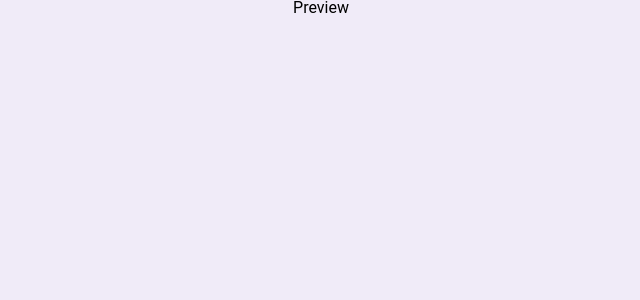
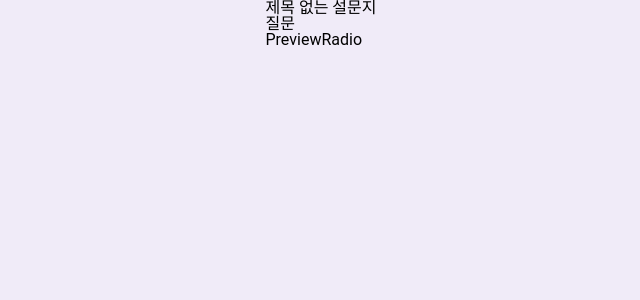
Before and after one commit to eeeyooon/google-form, a React (Create React App) app: page /preview in a window 1280 px wide. Shown: the top 300 px of the page, without its empty margins (319-959 px from the left). Built offline with nearby package versions, Linux system fonts and the light colour scheme.

Commit message:
style: preview 기능 구현에 필요한 컴포넌트 생성

```diff
--- /dev/null
+++ b/src/components/PreviewCard/index.tsx
@@ -0,0 +1,43 @@
+import { useSelector } from 'react-redux';
+import { RootState } from '../../store';
+import styled from 'styled-components';
+import PreviewInputText from '../PreviewInputText';
+import PreviewRadio from '../PreviewRadio';
+import PreviewDnd from '../PreviewDnd';
+import PreviewCheckbox from '../PreviewCheckbox';
+
+type PreviewCardProps = {
+	cardId: number;
+};
+export default function PreviewCard({ cardId }: PreviewCardProps) {
+	const CardData = useSelector((state: RootState) => state.question.cards[cardId]);
+
+	const { questionType, options, cardTitle, isRequired } = CardData;
+
+	const PreviewCardType = () => {
+		switch (questionType) {
+			case 'RadioType':
+				return <PreviewRadio options={options} isRequired={isRequired} />;
+			case 'CheckboxType':
+				return <PreviewCheckbox options={options} isRequired={isRequired} />;
+			case 'DndType':
+				return <PreviewDnd options={options} isRequired={isRequired} />;
+			case 'ShortType':
+				return <PreviewInputText isRequired={isRequired} />;
+			case 'LongType':
+				return <PreviewInputText isRequired={isRequired} />;
+			default:
+				return;
+		}
+	};
+
+	return (
+		<PreviewCardWrapper>
+			<CardTitle>{cardTitle}</CardTitle>
+			{PreviewCardType()}
+		</PreviewCardWrapper>
+	);
+}
+
+const PreviewCardWrapper = styled.div``;
+const CardTitle = styled.div``;
--- /dev/null
+++ b/src/components/PreviewCheckbox/index.tsx
@@ -0,0 +1,5 @@
+import { PreviewOptionProps } from '../../types/options';
+
+export default function PreviewCheckbox({ options, isRequired }: PreviewOptionProps) {
+	return <div>PreviewCheckbox</div>;
+}
--- /dev/null
+++ b/src/components/PreviewDnd/index.tsx
@@ -0,0 +1,5 @@
+import { PreviewOptionProps } from '../../types/options';
+
+export default function PreviewDnd({ options, isRequired }: PreviewOptionProps) {
+	return <div>PreviewDnd</div>;
+}
--- /dev/null
+++ b/src/components/PreviewInputText/index.tsx
@@ -0,0 +1,7 @@
+type InputTextProps = {
+	isRequired: boolean;
+};
+
+export default function PreviewInputText({ isRequired }: InputTextProps) {
+	return <input type="text" />;
+}
--- /dev/null
+++ b/src/components/PreviewRadio/index.tsx
@@ -0,0 +1,5 @@
+import { PreviewOptionProps } from '../../types/options';
+
+export default function PreviewRadio({ options, isRequired }: PreviewOptionProps) {
+	return <div>PreviewRadio</div>;
+}
--- a/src/components/SideMenu/index.tsx
+++ b/src/components/SideMenu/index.tsx
@@ -5,9 +5,13 @@ type SideMenuProps = {
 	addCard: () => void;
 };
 export default function SideMenu({ addCard }: SideMenuProps) {
+	const MovePreview = () => {
+		window.open('/preview', '_blank');
+	};
+
 	return (
 		<SideMenuWrapper>
-			<button className="PreviewForm">
+			<button className="PreviewForm" onClick={MovePreview}>
 				<IoEyeOutline />
 			</button>
 			<button className="AddNewCard" onClick={addCard}>
--- a/src/pages/Preview/index.tsx
+++ b/src/pages/Preview/index.tsx
@@ -1,3 +1,22 @@
+import { useDispatch, useSelector } from 'react-redux';
+import styled from 'styled-components';
+import { RootState } from '../../store';
+import PreviewCard from '../../components/PreviewCard';
+
 export default function Preview() {
-	return <div>Preview</div>;
+	const cards = useSelector((state: RootState) => state.form.cards);
+	const formData = useSelector((state: RootState) => state.form);
+	const { formTitle, formDesc } = formData;
+
+	return (
+		<PreviewWrapper>
+			<h1>{formTitle}</h1>
+			<p>{formDesc}</p>
+			{cards.map((cardId) => (
+				<PreviewCard key={cardId} cardId={cardId} />
+			))}
+		</PreviewWrapper>
+	);
 }
+
+const PreviewWrapper = styled.div``;
--- /dev/null
+++ b/src/types/options.ts
@@ -0,0 +1,6 @@
+import { Option } from '../slices/questionSlice';
+
+export type PreviewOptionProps = {
+	options: Option[];
+	isRequired: boolean;
+};
```
